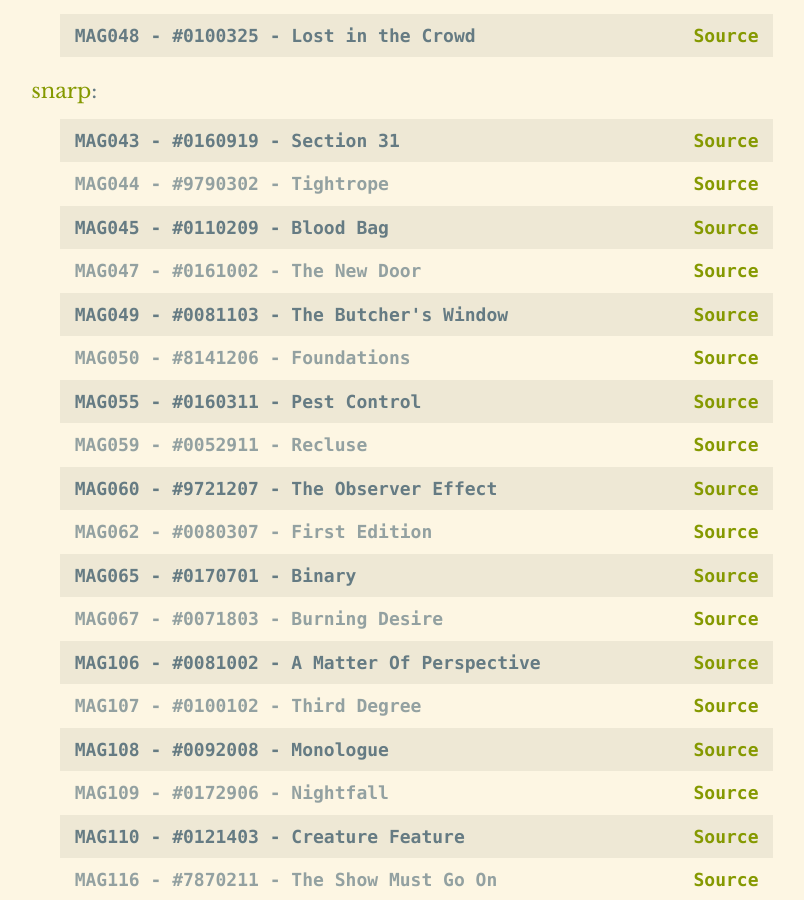
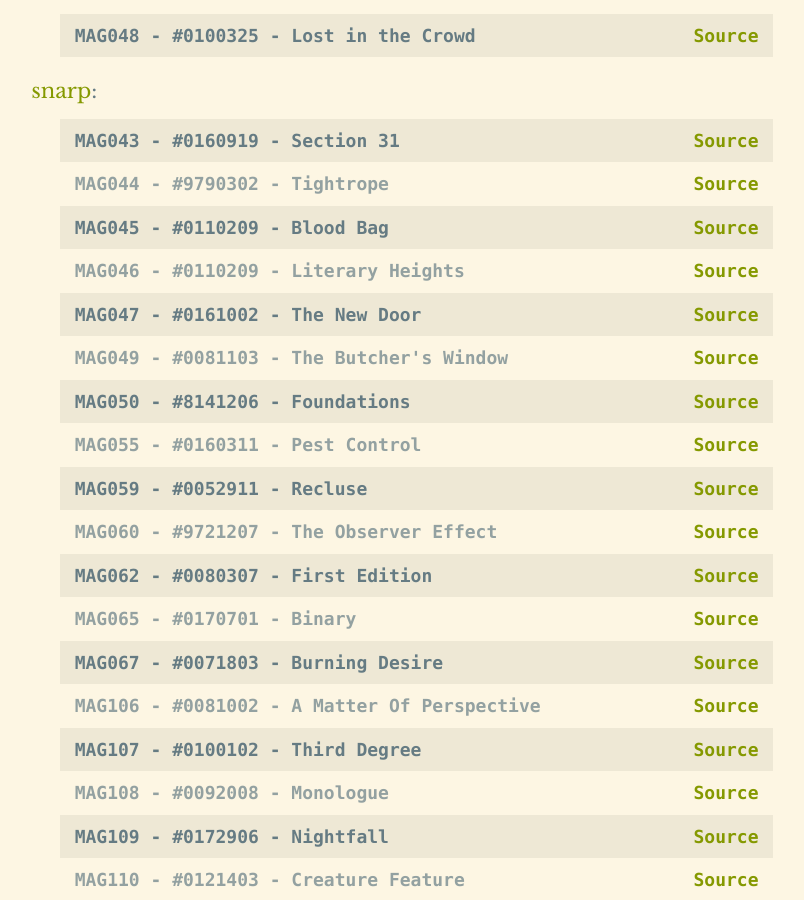
Before and after one commit to Snarp/magnus_archives_transcripts, a Jekyll site: the page built from sources.html, in a window 1280 px wide and 900 px high, scrolled down 325 px. Shown: the whole window, without its empty margins (238-1042 px from the left). Built offline with Jekyll 4.4.1, drawn with Linux system fonts in a browser that asks for light colours; some web fonts are replaced.

Commit message:
[Savescum auto-commit.]

```diff
--- a/sources.html
+++ b/sources.html
@@ -18,6 +18,9 @@ sources:
     url: https://snarp.tumblr.com/
   - filename: 2016-12-28-045.html
     title: 'MAG045 - #0110209 - Blood Bag'
+    url: https://snarp.tumblr.com/
+  - filename: 2017-01-04-047.html
+    title: 'MAG046 - #0110209 - Literary Heights'
     url: https://snarp.tumblr.com/
   - filename: 2017-01-11-047.html
     title: 'MAG047 - #0161002 - The New Door'
```
